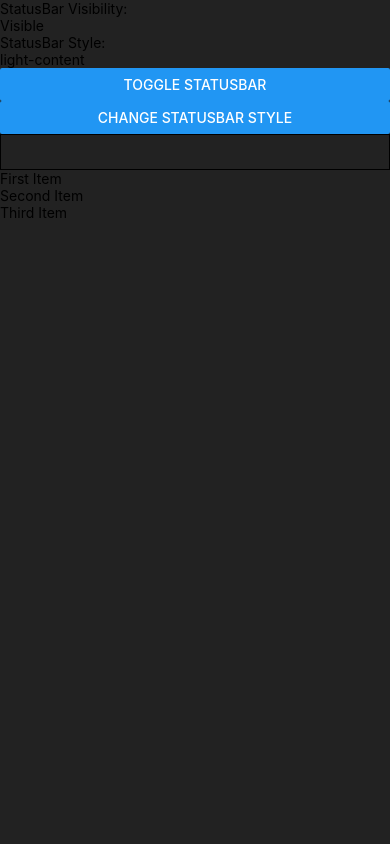
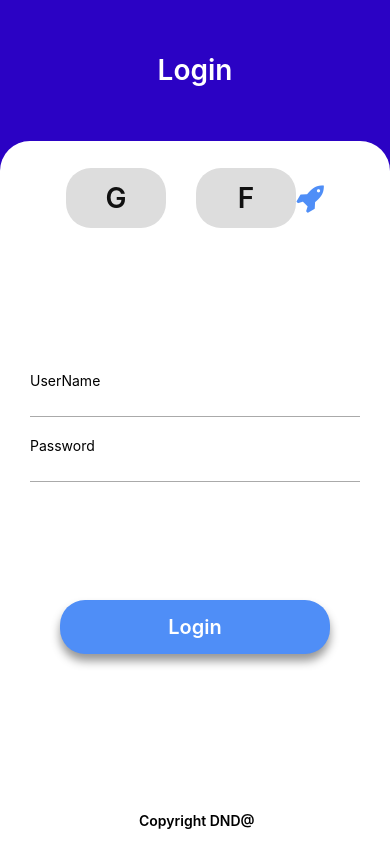
Before and after one commit to ngoductaka/rn-25, a React Native app: screen / in a window 390 px wide. Built offline with nearby package versions, Linux system fonts and the light colour scheme.

Commit message:
update icon

```diff
--- a/App.js
+++ b/App.js
@@ -249,7 +249,7 @@ const Count = () => {
           }} onPress={() => { }}>
             <Text style={{ color: '#111', fontWeight: '600', fontSize: 28 }} >F</Text>
           </TouchableOpacity>
-          {/* <Icon name="rocket" size={30} color="#4F8EF7" /> */}
+          <Icon name="rocket" size={30} color="#4F8EF7" />
 
         </View>
         <View style={{ flex: 3, justifyContent: 'center', paddingHorizontal: 20 }}>
@@ -286,7 +286,7 @@ const Count = () => {
   );
 };
 
-
+export default Count;
 const Input = ({ label = 'Username', placeholder = '', layoutStyle = {}, secureTextEntry = false }) => {
   return (
     <View style={{ paddingHorizontal: 10, ...layoutStyle }}>
@@ -474,4 +474,4 @@ const ListView = () => {
   )
 }
 
-export default React.memo(ListView);
+// export default React.memo(ListView);
```
Also changed, not shown: 3 other files (tests, documents, lock files or other folders).
